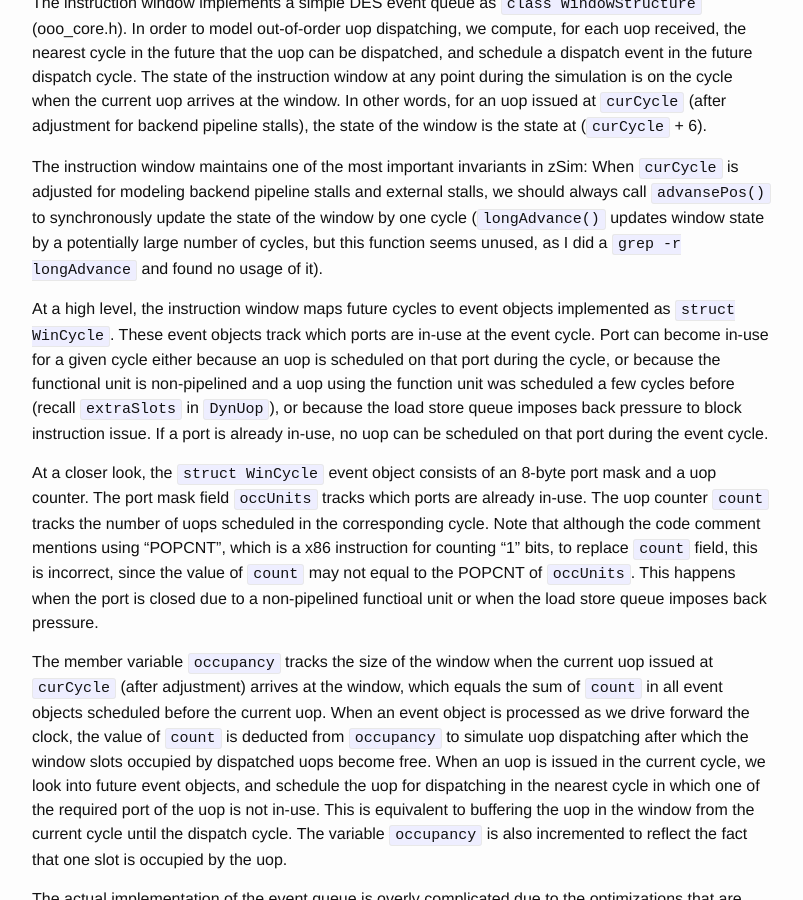
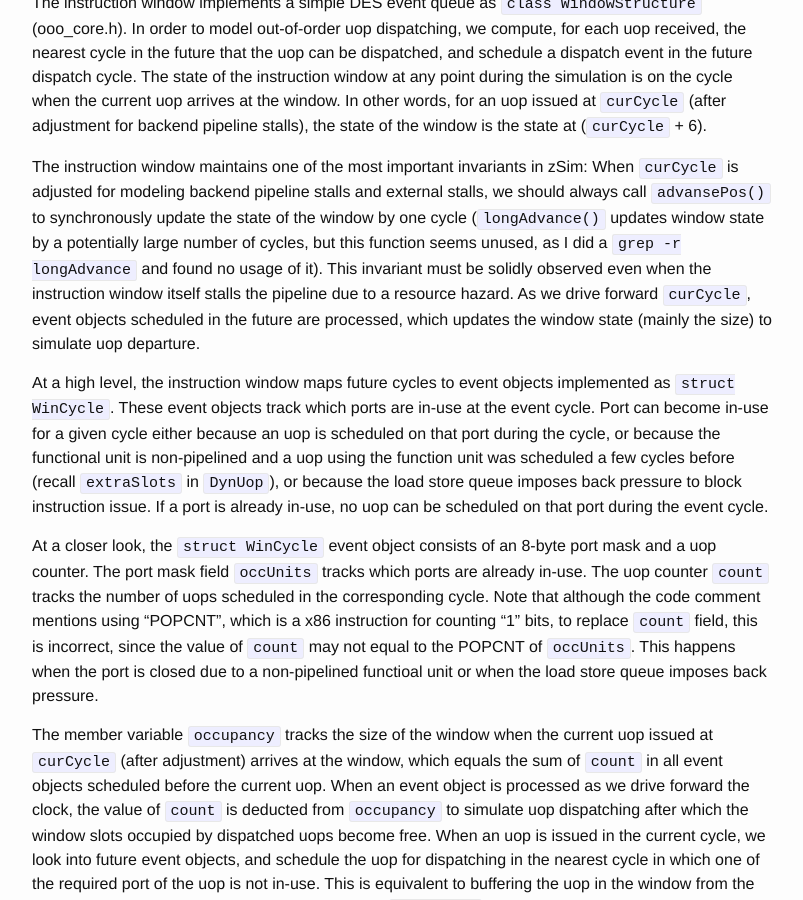
Before and after one commit to wangziqi2013/wangziqi2013.github.io, a Jekyll site: the page built from _posts/2019-12-31-zsim-microarch.markdown, in a window 1280 px wide and 900 px high, scrolled down 18330 px. Shown: the whole window, without its empty margins (238-1041 px from the left). Built offline with Jekyll 4.4.1, drawn with Linux system fonts in a browser that asks for light colours.

Commit message:
Adding inv

```diff
--- a/_posts/2019-12-31-zsim-microarch.markdown
+++ b/_posts/2019-12-31-zsim-microarch.markdown
@@ -663,7 +663,10 @@ during the simulation is on the cycle when the current uop arrives at the window
 The instruction window maintains one of the most important invariants in zSim: When `curCycle` is adjusted for modeling
 backend pipeline stalls and external stalls, we should always call `advansePos()` to synchronously update
 the state of the window by one cycle (`longAdvance()` updates window state by a potentially large number of cycles, but this
-function seems unused, as I did a `grep -r longAdvance` and found no usage of it).
+function seems unused, as I did a `grep -r longAdvance` and found no usage of it). This invariant must be solidly observed
+even when the instruction window itself stalls the pipeline due to a resource hazard. As we drive forward `curCycle`,
+event objects scheduled in the future are processed, which updates the window state (mainly the size) to simulate
+uop departure.
 
 At a high level, the instruction window maps future cycles to event objects implemented as `struct WinCycle`. These
 event objects track which ports are in-use at the event cycle. Port can become in-use for a given cycle
```
